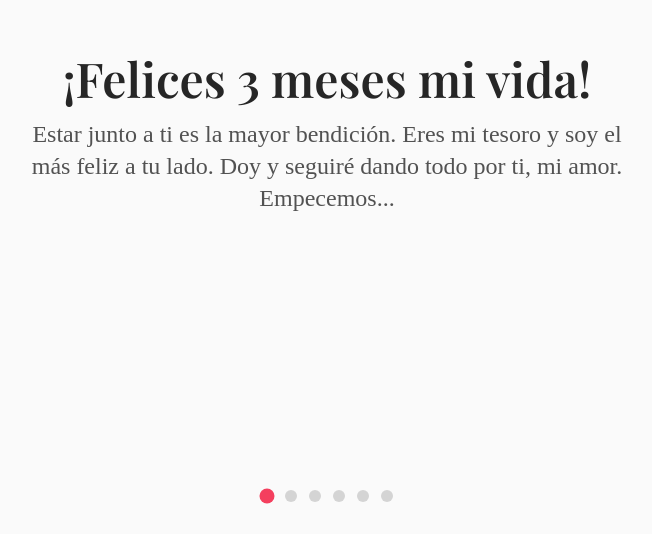
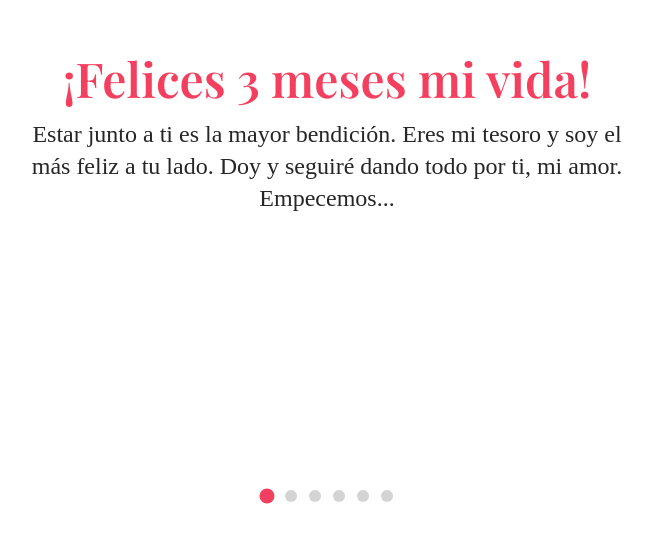
Before and after one commit to dylanbc1/cinema-invitation, a Next.js app: page / in a window 1280 px wide. Shown: the part 266-800 px from the top of the page, without its empty margins (313-965 px from the left). Built offline with nearby package versions, Linux system fonts and the light colour scheme.

Commit message:
feat: Improve styles

```diff
--- a/app/page.tsx
+++ b/app/page.tsx
@@ -15,31 +15,40 @@ const MovieInvitation: React.FC = () => {
       content: "Estar junto a ti es la mayor bendición. Eres mi tesoro y soy el más feliz a tu lado. Doy y seguiré dando todo por ti, mi amor. \n\nEmpecemos...",
       background: "",
       icon: null,
-      textColor: "bg-rose-500",
+      titleColor: "text-rose-500",
+      contentColor: "text-neutral-800",
     },
     {
       title: "Nuestra Noche",
       content: "Una invitación especial...",
-      background: "hs.cloudinary.com/dbcdnlxle/image/upload/v1733594346/pexels-francesco-ungaro-998641_d7x7fr.jpg",
+      background: "",
       icon: <Heart className="w-16 h-16 text-rose-500" />,
+      titleColor: "text-neutral-800",
+      contentColor: "text-neutral-700",
     },
     {
       title: "Película Juntos",
       content: "8 de diciembre, un día para recordar",
-      background: "/placeholder-cinema.jpg",
+      background: "",
       icon: <Film className="w-16 h-16 text-rose-500" />,
+      titleColor: "text-neutral-800",
+      contentColor: "text-neutral-600",
     },
     {
       title: "Hora Perfecta",
       content: "A las 7:20 PM",
-      background: "/placeholder-time.jpg",
+      background: "",
       icon: <Clock className="w-16 h-16 text-rose-500" />,
+      titleColor: "text-neutral-800",
+      contentColor: "text-neutral-600",
     },
     {
       title: "Lugar Especial",
       content: "Un lugar que hemos recorrido juntos",
-      background: "/placeholder-location.jpg",
+      background: "",
       icon: <MapPin className="w-16 h-16 text-rose-500" />,
+      titleColor: "text-neutral-800",
+      contentColor: "text-neutral-600",
     },
     {
       title: "Nuestro Momento",
@@ -48,7 +57,8 @@ const MovieInvitation: React.FC = () => {
         : "Ver 'We Live In Time' juntos el 8 de diciembre del 2024",
       background: "https://res.cloudinary.com/dbcdnlxle/image/upload/v1733676960/weliveintime_xev9vc.jpg",
       icon: <Camera className="w-16 h-16 text-white" />,
-      textColor: "text-white",
+      titleColor: "text-white",
+      contentColor: "text-white",
       additionalContent: !accepted && (
         <button
           className="mt-6 px-8 py-3 bg-rose-600 text-white rounded-full font-bold hover:bg-rose-700 transition-colors"
@@ -75,12 +85,41 @@ const MovieInvitation: React.FC = () => {
     setTimeout(() => setScrolling(false), 800);
   };
 
+  // Touch support for mobile
+  const handleTouchStart = useRef<number | null>(null);
+
+  const handleTouchMove = (e: TouchEvent) => {
+    if (handleTouchStart.current === null) return;
+
+    const currentTouch = e.touches[0].clientY;
+    const diff = handleTouchStart.current - currentTouch;
+
+    if (Math.abs(diff) > 50) {
+      if (diff > 0 && currentSection < sections.length - 1) {
+        setCurrentSection((prev) => prev + 1);
+      } else if (diff < 0 && currentSection > 0) {
+        setCurrentSection((prev) => prev - 1);
+      }
+      handleTouchStart.current = null;
+    }
+  };
+
   useEffect(() => {
     const container = containerRef.current;
     if (container) {
+      // Wheel event for desktop
       container.addEventListener("wheel", handleWheel, { passive: false });
+
+      // Touch events for mobile
+      container.addEventListener("touchstart", (e) => {
+        handleTouchStart.current = e.touches[0].clientY;
+      });
+      container.addEventListener("touchmove", handleTouchMove, { passive: false });
+
       return () => {
         container.removeEventListener("wheel", handleWheel);
+        container.removeEventListener("touchstart", () => {});
+        container.removeEventListener("touchmove", handleTouchMove);
       };
     }
   }, [currentSection, scrolling]);
@@ -97,7 +136,8 @@ const MovieInvitation: React.FC = () => {
   return (
     <div
       ref={containerRef}
-      className="relative h-screen w-screen overflow-hidden bg-neutral-50"
+      className="relative h-screen w-screen overflow-hidden touch-none"
+      style={{ touchAction: 'none' }}
     >
       <AnimatePresence>
         {sections.map((section, index) => (
@@ -119,10 +159,10 @@ const MovieInvitation: React.FC = () => {
               alignItems: 'center',
               justifyContent: 'center',
               zIndex: index === currentSection ? 20 : 10,
-              backgroundColor: 'transparent'
+              backgroundColor: index < sections.length - 1 ? 'white' : 'transparent'
             }}
           >
-            {section.background && (
+            {section.background && index === sections.length - 1 && (
               <div
                 className="absolute inset-0 bg-cover bg-center opacity-90"
                 style={{
@@ -145,16 +185,12 @@ const MovieInvitation: React.FC = () => {
               >
                 {section.icon && <div className="mb-6">{section.icon}</div>}
                 <h2
-                  className={`text-3xl sm:text-4xl lg:text-5xl font-bold mb-4 font-['Playfair_Display']
-                    ${"text-neutral-800"}
-                    ${index === 0 || index === sections.length - 1 ? "font-bold" : ""}`}
+                  className={`text-3xl sm:text-4xl lg:text-5xl font-bold mb-4 font-['Playfair_Display'] ${section.titleColor}`}
                 >
                   {section.title}
                 </h2>
                 <p
-                  className={`text-xl sm:text-2xl font-['Lora'] max-w-prose ${
-                    "text-neutral-600"
-                  }`}
+                  className={`text-xl sm:text-2xl font-['Lora'] max-w-prose ${section.contentColor}`}
                 >
                   {section.content}
                 </p>
```
Lines whose indentation alone changed are shown as unchanged.
